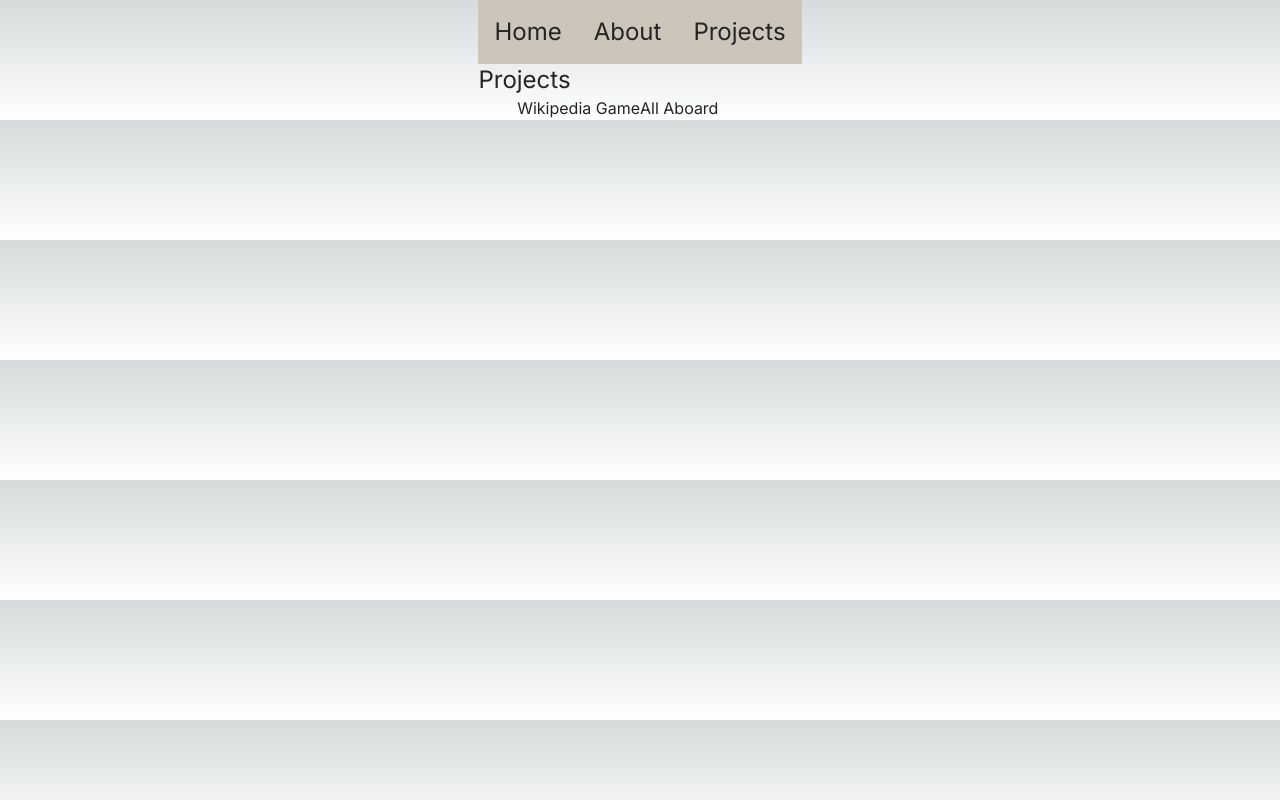
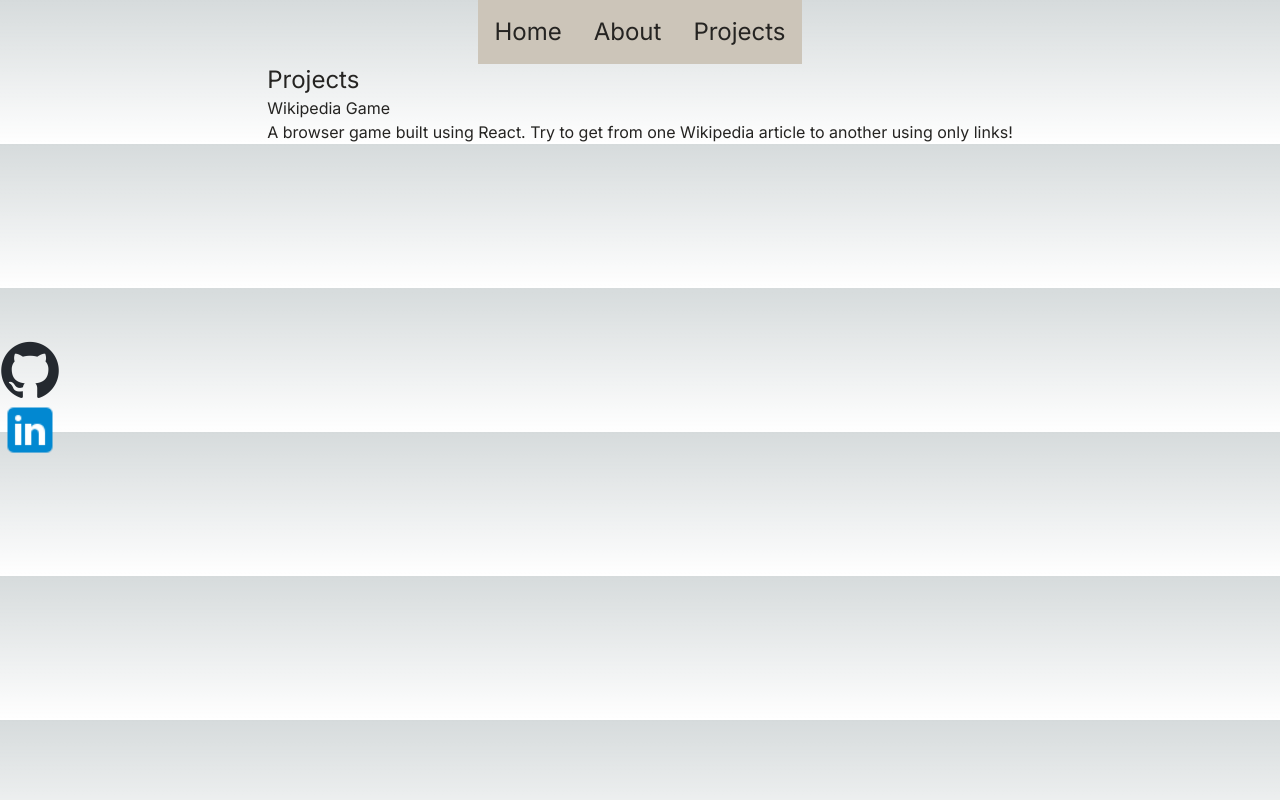
Before and after one commit to Joe-Fuller/portfolio, a Next.js app: page /projects in a window 1280 px wide. Built offline with nearby package versions, Linux system fonts and the light colour scheme.

Commit message:
create wikipedia game project card

```diff
--- a/app/projects/page.js
+++ b/app/projects/page.js
@@ -1,14 +1,18 @@
 import NavBar from "@/components/navBar";
+import ProjectCard from "@/components/projectCard";
+import Socials from "@/components/socials";
 
 export default function Projects() {
   return (
     <div className="grid justify-center text-darkGrey">
       <NavBar></NavBar>
+      <Socials></Socials>
       <h1 className="text-2xl">Projects</h1>
-      <ul className="grid grid-cols-2 place-self-center">
-        <li>Wikipedia Game</li>
-        <li>All Aboard</li>
-      </ul>
+      <ProjectCard
+        title="Wikipedia Game"
+        url="https://the-wikipedia-game.netlify.app/"
+        description="A browser game built using React. Try to get from one Wikipedia article to another using only links!"
+      ></ProjectCard>
     </div>
   );
 }
```
